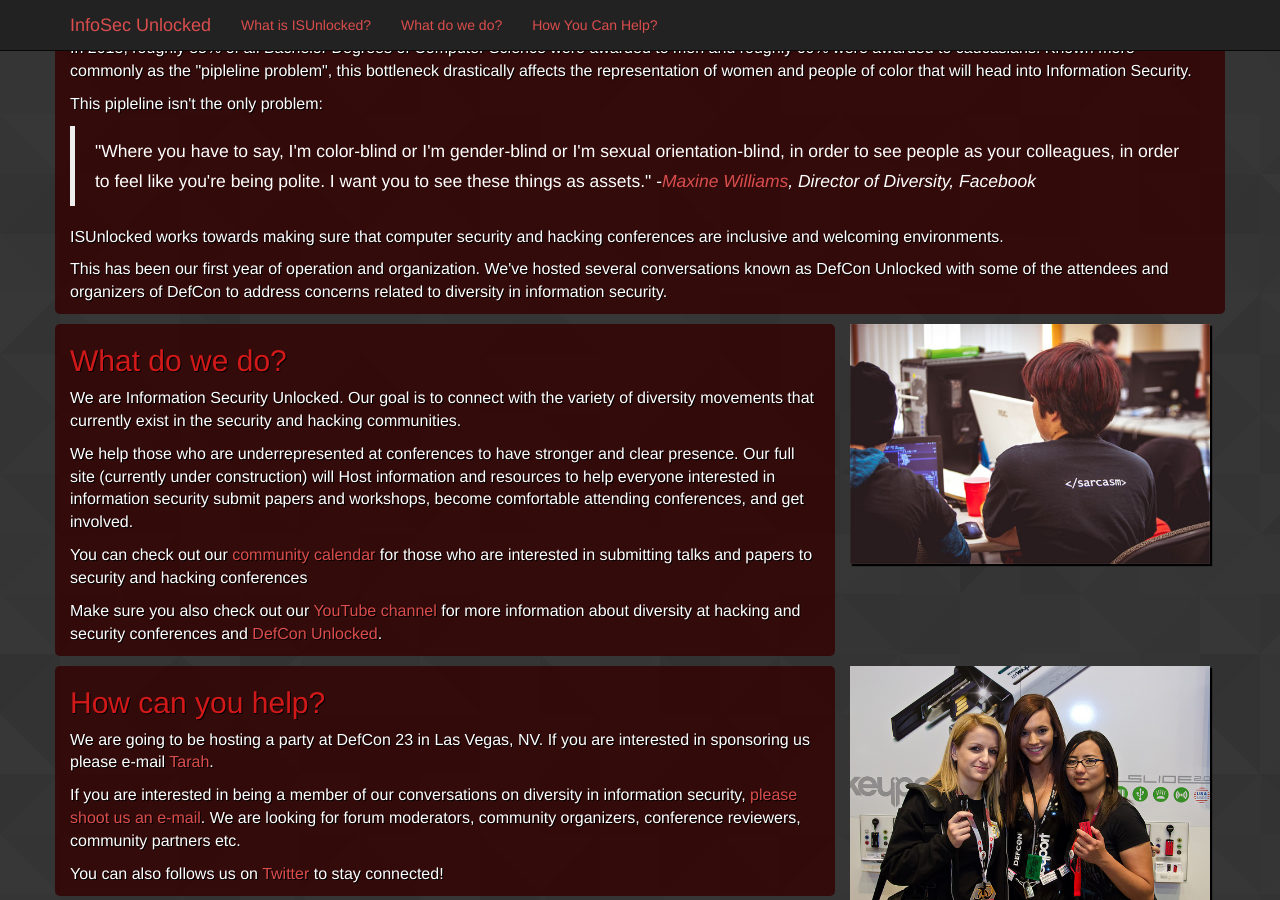
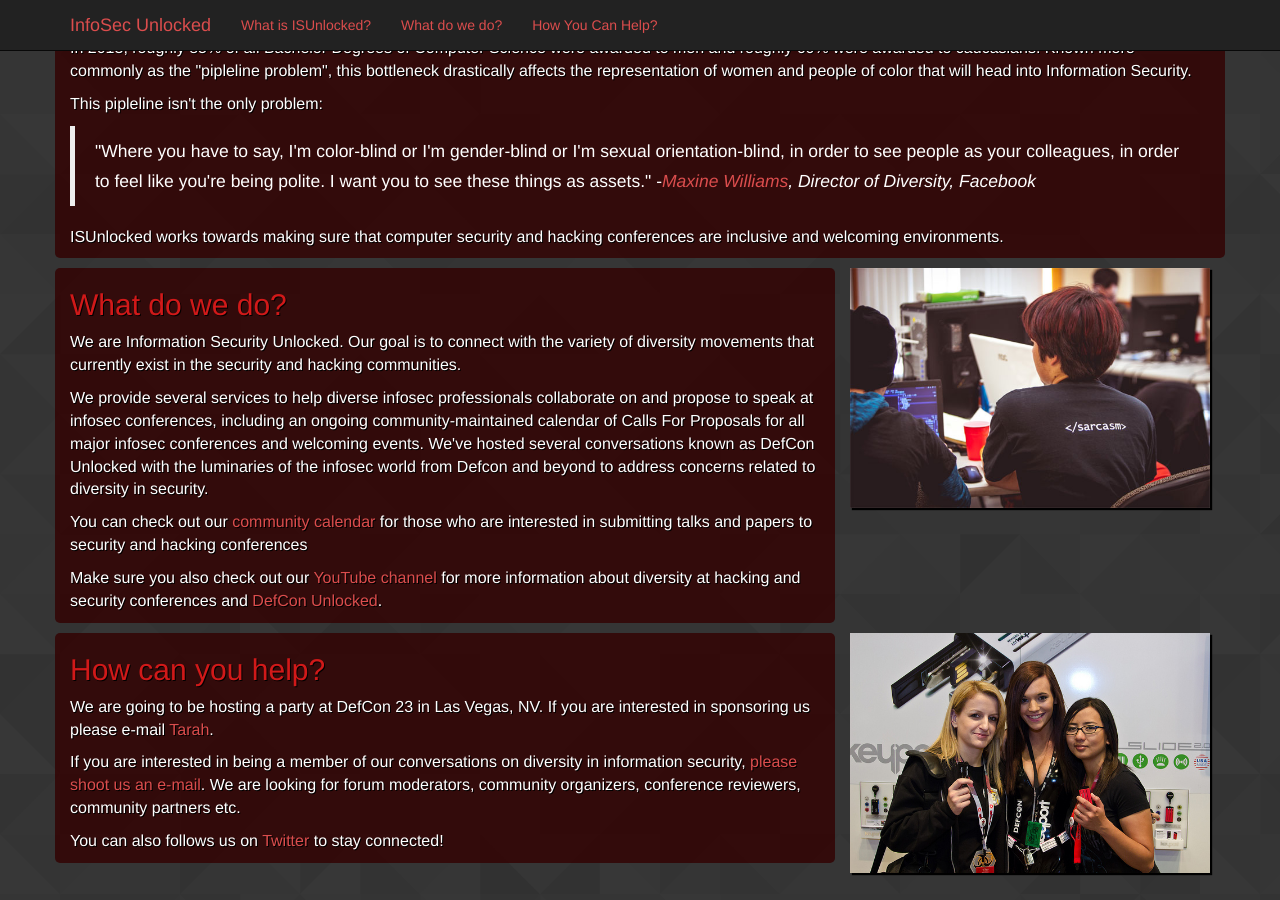
Before and after one commit to tarahmarie/ISUnlocked, a Jekyll site: the page built from index.html, in a window 1280 px wide and 900 px high, scrolled down 486 px. Built offline with Jekyll 4.4.1, drawn with Linux system fonts in a browser that asks for light colours.

Commit message:
Updating language

```diff
--- a/index.html
+++ b/index.html
@@ -10,7 +10,6 @@ layout: default
             <p>This pipleline isn't the only problem:</p>
             <blockquote style="color: white; line-height: 30px;">"Where you have to say, I'm color-blind or I'm gender-blind or I'm sexual orientation-blind, in order to see people as your colleagues, in order to feel like you're being polite. I want you to see these things as assets." -<i><a href="http://www.npr.org/sections/alltechconsidered/2015/07/26/426364306/more-than-a-pipeline-problem-in-search-of-diversity-in-silicon-valley?utm_source=facebook.com&utm_medium=social&utm_campaign=npr&utm_term=nprnews&utm_content=20150726">Maxine Williams</a>, Director of Diversity, Facebook</i></blockquote>
             <p>ISUnlocked works towards making sure that computer security and hacking conferences are inclusive and welcoming environments.</p>
-            <p>This has been our first year of operation and organization. We've hosted several conversations known as DefCon Unlocked with some of the attendees and organizers of DefCon to address concerns related to diversity in information security.</p>
           </div>
         </div>
         <!-- /.row -->
@@ -20,7 +19,7 @@ layout: default
                 <h2>What do we do?</h2>
                 <a name="do"></a>
                 <p>We are Information Security Unlocked. Our goal is to connect with the variety of diversity movements that currently exist in the security and hacking communities.</p>
-                <p>We help those who are underrepresented at conferences to have stronger and clear presence. Our full site (currently under construction) will Host information and resources to help everyone interested in information security submit papers and workshops, become comfortable attending conferences, and get involved.</p>
+                <p>We provide several services to help diverse infosec professionals collaborate on and propose to speak at infosec conferences, including an ongoing community-maintained calendar of Calls For Proposals for all major infosec conferences and welcoming events. We've hosted several conversations known as DefCon Unlocked with the luminaries of the infosec world from Defcon and beyond to address concerns related to diversity in security.</p>
                 <p>You can check out our <a href="calendar.html" class="external">community calendar</a> for those who are interested in submitting talks and papers to security and hacking conferences</p>
                 <p>Make sure you also check out our <a href="https://www.youtube.com/channel/UCf-3ggETDtXsdVl9H1rvhZw">YouTube channel</a> for more information about diversity at hacking and security conferences and <a href="https://www.youtube.com/watch?v=sfWAefKcV-w&list=PLo0B7tZcVjXqilFDIRC8Oa9bozGWAcwZ6">DefCon Unlocked</a>.</p>
             </div>
```
